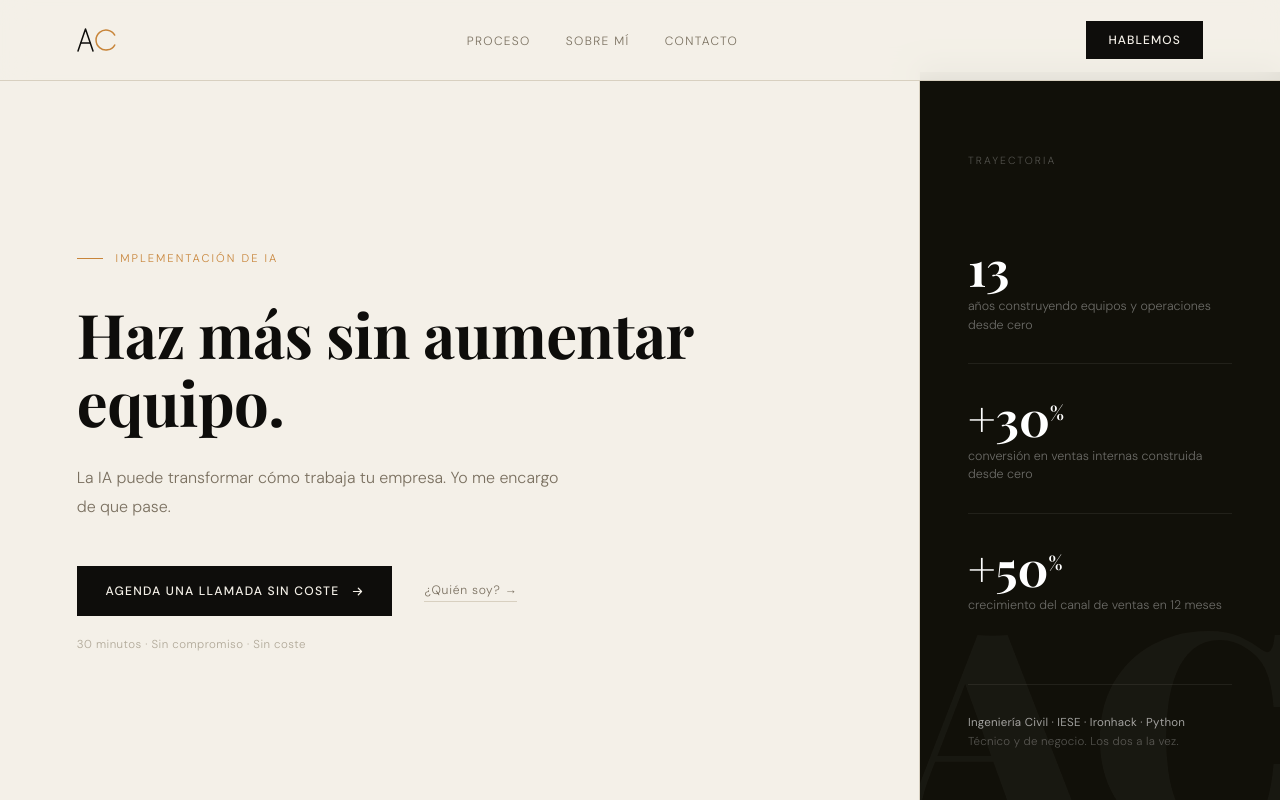
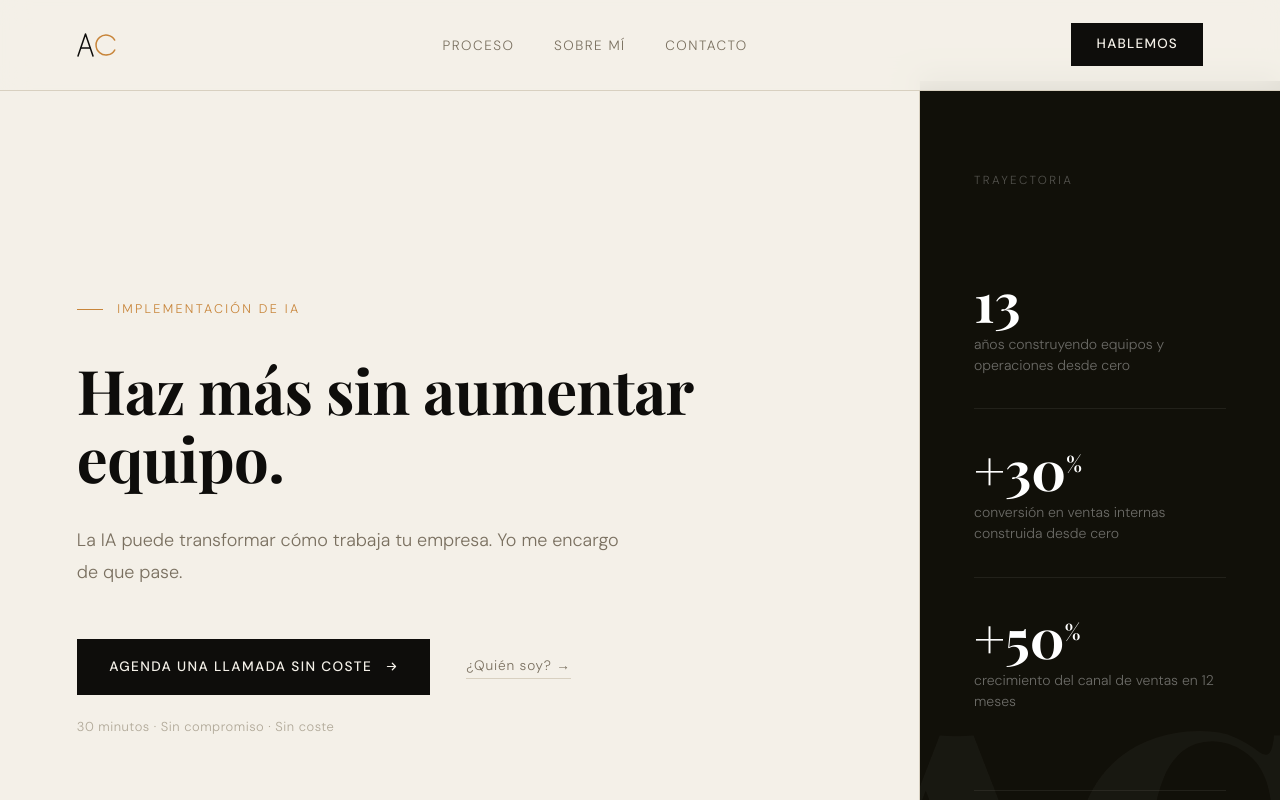
Before and after one commit to alejandroclose/alejandroclose, a Next.js app: page / in a window 1280 px wide. Shown: the top 800 px of the page. Built offline with nearby package versions, Linux system fonts and the light colour scheme; a web font is replaced by a local one.

Commit message:
Increase base font size to 18px for better readability
https://claude.ai/code/session_01Q4i919XE7JheVvUejGrXXR

```diff
--- a/app/globals.css
+++ b/app/globals.css
@@ -14,7 +14,10 @@
   --font-dm-sans: 'DM Sans', sans-serif;
 }
 
-html { scroll-behavior: smooth; }
+html {
+  scroll-behavior: smooth;
+  font-size: 18px;
+}
 
 body {
   background: var(--paper);
```
